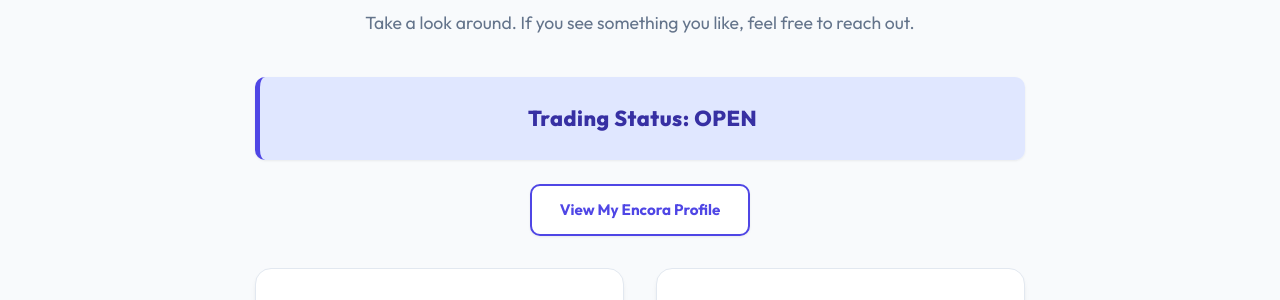
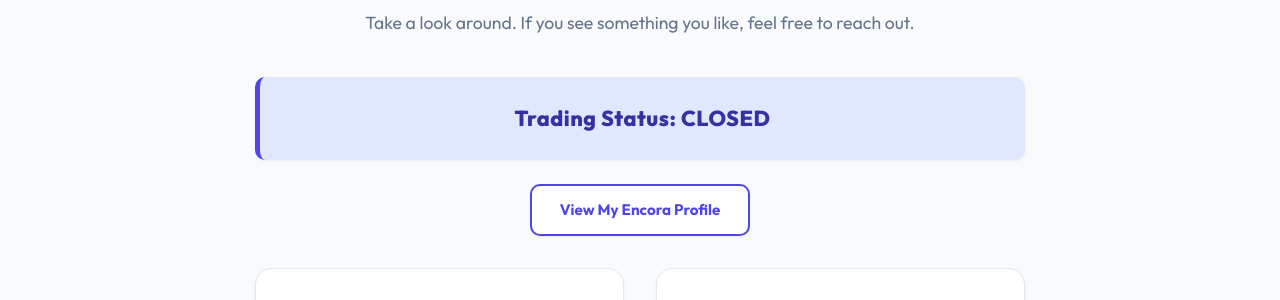
Before and after one commit to DireSpider/direspider.github.io, a Jekyll site: the page built from index.html, in a window 1280 px wide and 900 px high. Shown: the part 285-585 px from the top of the window. Built offline with Jekyll 4.4.1, drawn with Linux system fonts in a browser that asks for light colours.

Commit message:
update my status include html

```diff
--- a/_includes/status.html
+++ b/_includes/status.html
@@ -1,4 +1,4 @@
 <div class="trading-status">
             Trading Status:
-  <span class="upper-case">open </span>
+  <span class="upper-case">closed </span>
 </div>
```
